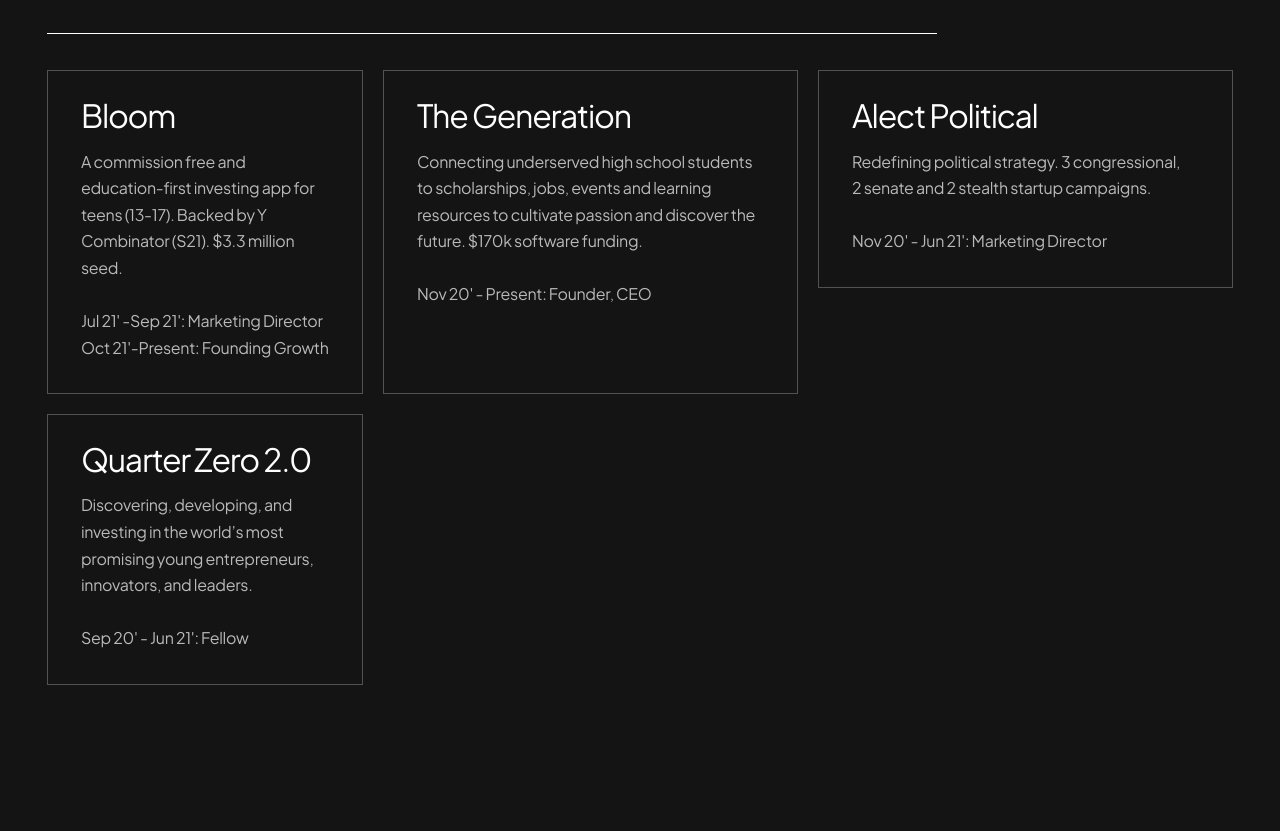
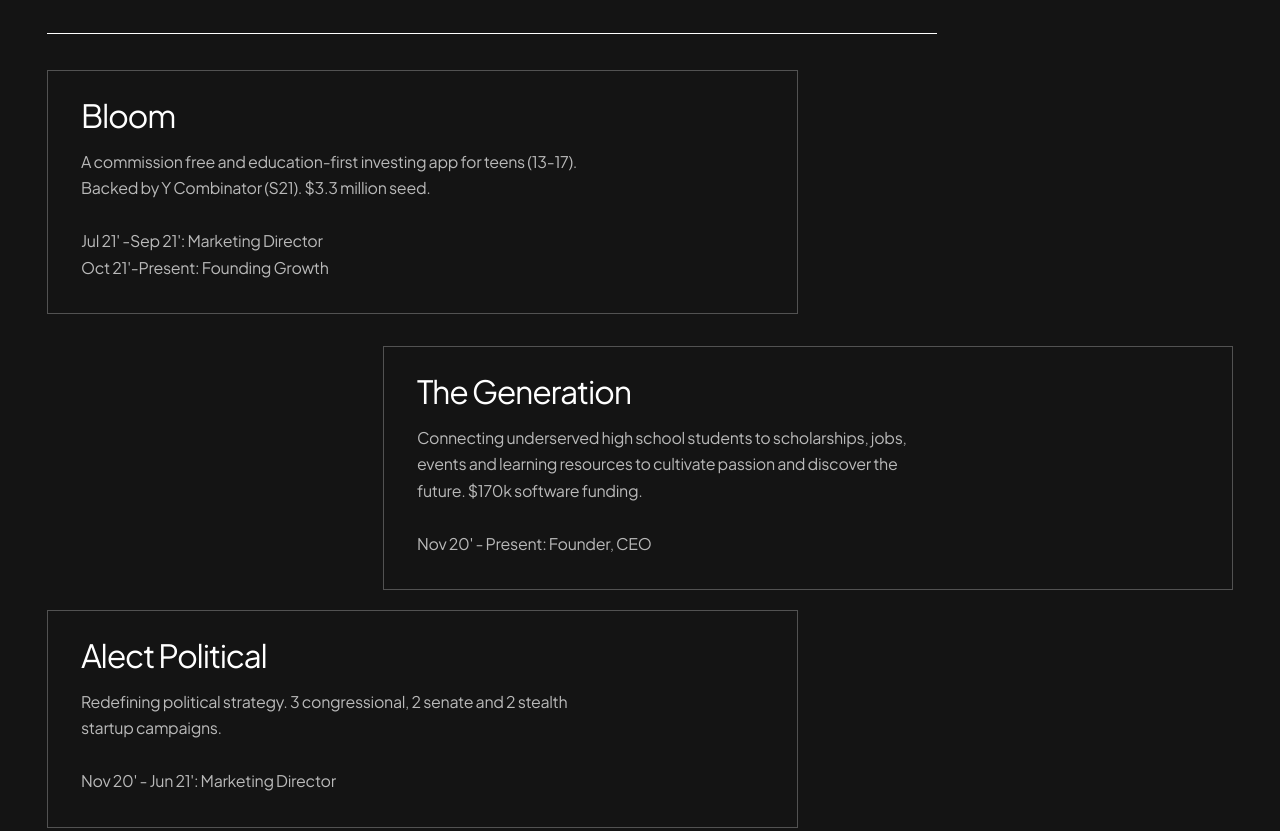
Before and after one commit to alexakayman/site, a plain HTML site: page index.html in a window 1280 px wide. Shown: the part 808-1639 px from the top of the page. Drawn offline with nearby package versions, Linux system fonts and the light colour scheme; no server answers.

Commit message:
fix grid for roles

```diff
--- a/index.html
+++ b/index.html
@@ -111,7 +111,7 @@
           <div class="about-section-seperator"></div>
         </div>
         <div class="vision-grid">
-          <a href="http://joinbloom.co" target="_blank" class="experience-block bloom w-inline-block">
+          <a id="w-node-_287f0ff8-6453-cd3f-018c-398d529f61d4-089a1712" data-w-id="287f0ff8-6453-cd3f-018c-398d529f61d4" href="http://joinbloom.co" target="_blank" class="experience-block bloom w-inline-block">
             <div class="max-width-400">
               <h3>Bloom</h3>
             </div>
@@ -122,7 +122,7 @@
             </div>
           </a>
           <link rel="prefetch" href="http://joinbloom.co">
-          <a data-w-id="3d98e626-b140-5ae4-b508-19e1e3810d8a" href="http://thegeneration.net" target="_blank" class="experience-block the-generation w-inline-block">
+          <a id="w-node-_3d98e626-b140-5ae4-b508-19e1e3810d8a-089a1712"" data-w-id="3d98e626-b140-5ae4-b508-19e1e3810d8a" href="http://thegeneration.net" target="_blank" class="experience-block the-generation w-inline-block">
             <div class="max-width-500">
               <h3>The Generation</h3>
               <div class="opacity-70">
@@ -131,7 +131,7 @@
             </div>
           </a>
           <link rel="prefetch" href="http://thegeneration.net">
-          <a data-w-id="e09aca71-1732-e38c-0ae3-3633e3eab356" href="http://alect.us" target="_blank" class="experience-block alect-political w-inline-block">
+          <a  id="w-node-e09aca71-1732-e38c-0ae3-3633e3eab356-089a1712" data-w-id="e09aca71-1732-e38c-0ae3-3633e3eab356" href="http://alect.us" target="_blank" class="experience-block alect-political w-inline-block">
             <div class="max-width-500">
               <h3>Alect Political</h3>
               <div class="opacity-70">
@@ -140,7 +140,7 @@
             </div>
           </a>
           <link rel="prefetch" href="http://alect.us">
-          <a href="http://quarterzero.com" target="_blank" class="experience-block quarter-zero w-inline-block">
+          <a id="w-node-_98295ce1-fbe1-5ca2-2f09-618501fec82f-089a1712" href="http://quarterzero.com" target="_blank" class="experience-block quarter-zero w-inline-block">
             <div class="max-width-500">
               <h3>Quarter Zero 2.0</h3>
               <div class="opacity-70">
```
